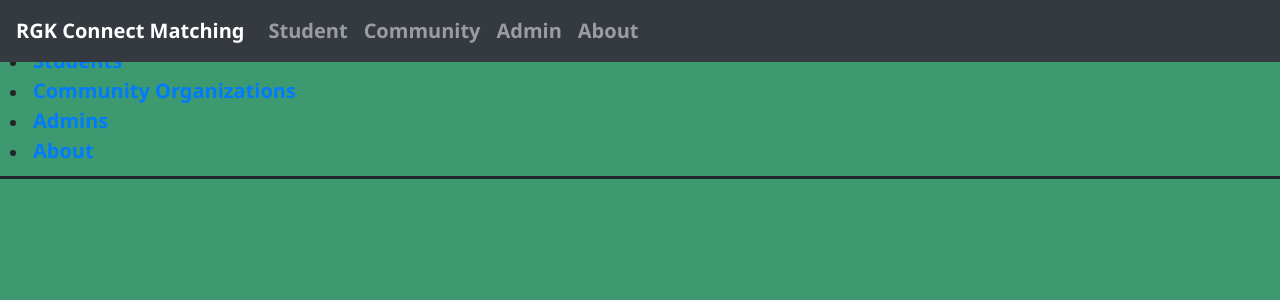
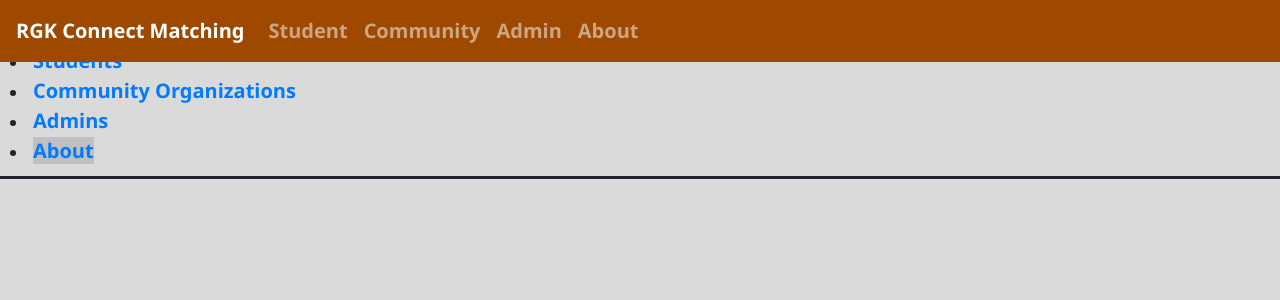
Before and after one commit to armankhondker/EE-364D-Senior-Design, a React (Create React App) app in the folder my-app/: page /home in a window 1280 px wide. Shown: the top 300 px of the page. Built offline with nearby package versions, Linux system fonts and the light colour scheme.

Commit message:
Updated nav bar styling and app background settings

```diff
--- a/my-app/package.json
+++ b/my-app/package.json
@@ -3,7 +3,7 @@
   "version": "0.1.0",
   "private": true,
   "dependencies": {
-    "axios": "^0.19.0",
+    "axios": "^0.19.2",
     "bootstrap": "^4.4.1",
     "defiant.js": "^2.2.6",
     "react": "^16.10.1",
--- a/my-app/src/About.css
+++ b/my-app/src/About.css
@@ -1,6 +1,6 @@
 .About {
     text-align: left;
-    background-color: #3D9970;
+    background-color: #8080804a;
     height: 273vh;
   }
 
--- a/my-app/src/App.css
+++ b/my-app/src/App.css
@@ -1,6 +1,6 @@
 .App {
   text-align: center;
-  background-color: #3D9970;
+  background-color:#8080804a;
   height: 100vh;
 }
 
@@ -46,3 +46,8 @@ p {
 h2{
   text-align: center;
 }
+
+.background-nav
+{
+  background-color:#9e4800;
+}
--- a/my-app/src/pages/Admin.js
+++ b/my-app/src/pages/Admin.js
@@ -47,8 +47,6 @@ function displayInfo(match) {
 		</div>
 
 	}
-
-
 	return <div>
 		<h3>Student</h3>
 		{studentComponent}
--- a/my-app/src/pages/StickyNavbar.js
+++ b/my-app/src/pages/StickyNavbar.js
@@ -5,7 +5,7 @@ import '.././App.css';
 
 function StickNavbar() {
     return(
-        <Navbar bg="dark" variant="dark" fixed="top">
+        <Navbar className="background-nav" variant="dark" fixed="top">
             <Navbar.Brand href="/">RGK Connect Matching</Navbar.Brand>
             <Nav className="mr-auto">
                 <Nav.Link href="Student">Student</Nav.Link>
```
Also changed, not shown: 1 other file (tests, documents, lock files or other folders).
